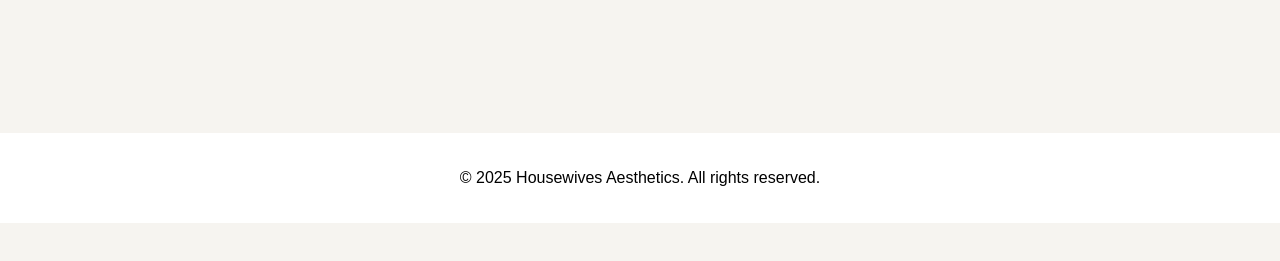
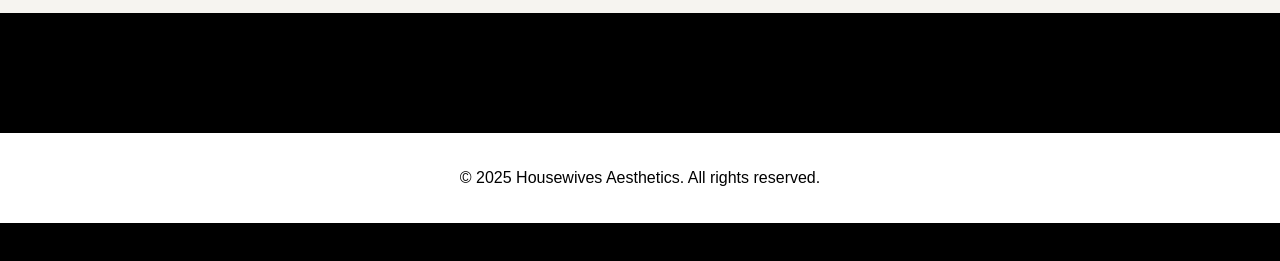
Before and after one commit to amaleley/Housewives-Aesthetics, a website: page public/index.html in a window 1280 px wide. Shown: the part 241-502 px from the top of the page. Drawn offline with Linux system fonts and the light colour scheme; no server answers.

Commit message:
Update essentialstyles.css

```diff
--- a/public/essentialstyles.css
+++ b/public/essentialstyles.css
@@ -3,8 +3,8 @@ body {
   font-family: 'Comfortaa', Arial, sans-serif;
   margin: 0;
   padding: 0;
-  background-color: #F6F4F0;
-  color: 000;
+  background-color: #000;/*#F6F4F0*/;
+  color: #000;
 }
 
 /* Top Section */
```
